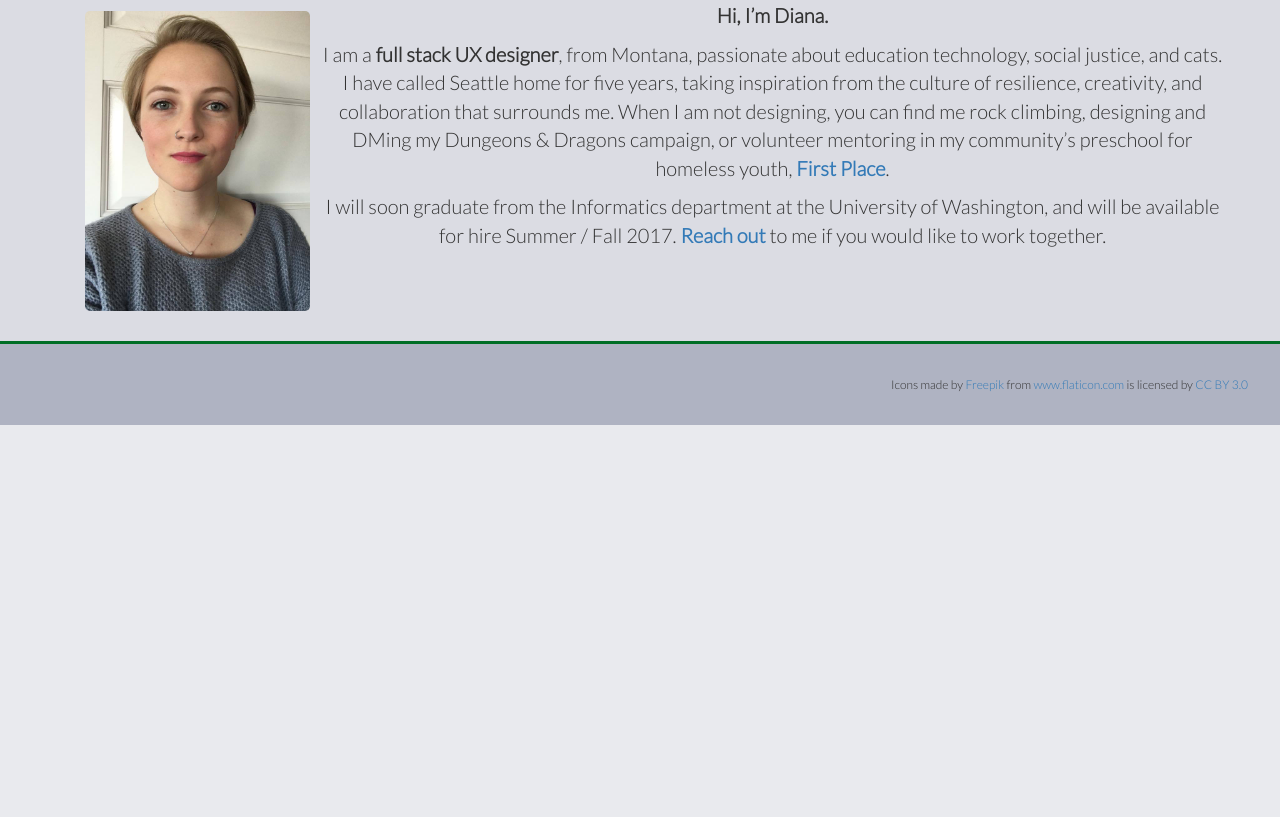
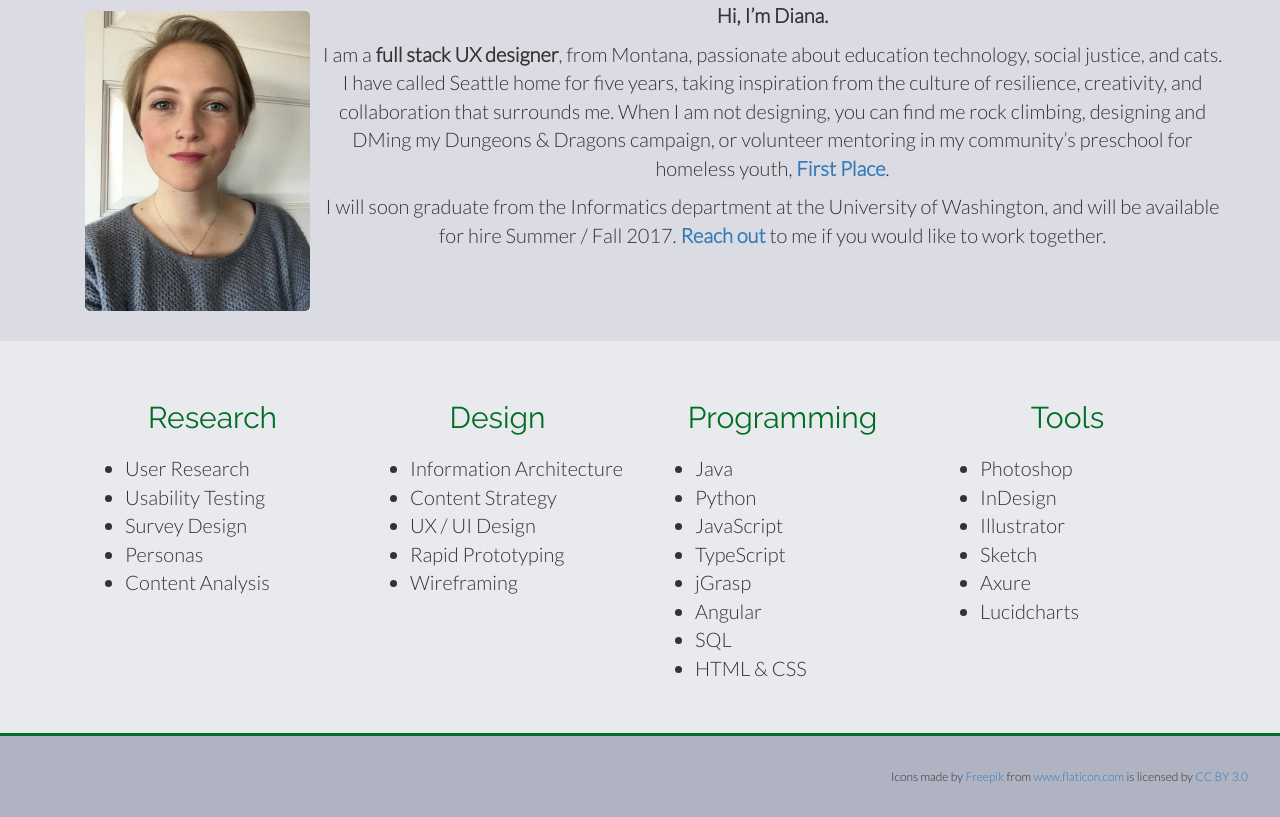
Before and after one commit to DGriffing/PersonalWebsite, a plain HTML site: page index.html in a window 1280 px wide. Shown: the part 432-1249 px from the top of the page. Before the commit the page ends 857 px from the top, so only its background shows below. Drawn offline with nearby package versions, Linux system fonts and the light colour scheme.

Commit message:
adds skills

```diff
--- a/CSS/main.css
+++ b/CSS/main.css
@@ -83,7 +83,7 @@ nav a:hover {
 }
 
 
-#About, #Contact{
+#bio, #Contact{
 	background-color: #dbdce3;
 	width: 100%;
 	padding-top: 1em;
--- a/index.html
+++ b/index.html
@@ -25,7 +25,8 @@
 			<p>Full Stack UX Designer with a passion for Education Technology, Social Justice, and cats.</p>
 		</div>
 
-		<div class="container" id="About">
+		<!-- SECTION -->
+		<div class="container" id="bio">
 			<h2>About</h2>
 
 			<div id="about">
@@ -46,6 +47,56 @@
 			</div>
 		</div>
 
+		<!-- SECTION -->
+		<div class="container" id="skills">
+			<div id="research" class="col-xs-6, col-md-3">
+					<h2>Research</h2>
+					<ul>
+						<li>User Research</li>
+						<li>Usability Testing</li>
+						<li>Survey Design</li>
+						<li>Personas</li>
+						<li>Content Analysis</li>
+					</ul>
+				</div>
+				<div id="design" class="col-xs-6, col-md-3">
+					<h2>Design</h2>
+					<ul>
+						<li>Information Architecture</li>
+						<li>Content Strategy</li>
+						<li>UX / UI Design</li>
+						<li>Rapid Prototyping</li>
+						<li>Wireframing</li>
+					</ul>
+				</div>
+				<div id="programming" class="col-xs-6, col-md-3">
+					<h2>Programming</h2>
+					<ul>
+						<li>Java</li>
+						<li>Python</li>
+						<li>JavaScript</li>
+						<li>TypeScript</li>
+						<li>jGrasp</li>
+						<li>Angular</li>
+						<li>SQL</li>
+						<li>HTML &amp; CSS</li>
+					</ul>
+				</div>
+				<div id="tools" class="col-xs-6, col-md-3">
+					<h2>Tools</h2>
+					<ul>
+						<li>Photoshop</li>
+						<li>InDesign</li>
+						<li>Illustrator</li>
+						<li>Sketch</li>
+						<li>Axure</li>
+						<li>Lucidcharts</li>
+					</ul>
+				</div>
+			</div>
+		</div>
+	</div>
+
 	<footer>
 		<div>Icons made by <a href="http://www.freepik.com" title="Freepik">Freepik</a> from <a href="http://www.flaticon.com" title="Flaticon">www.flaticon.com</a>             is licensed by <a href="http://creativecommons.org/licenses/by/3.0/" title="Creative Commons BY 3.0">CC BY 3.0</a></div>
 	</footer>
```
Also changed, not shown: contact.html (+31 -0 lines), portfolio.html (+5 -6 lines). Lines whose indentation alone changed are shown as unchanged.
